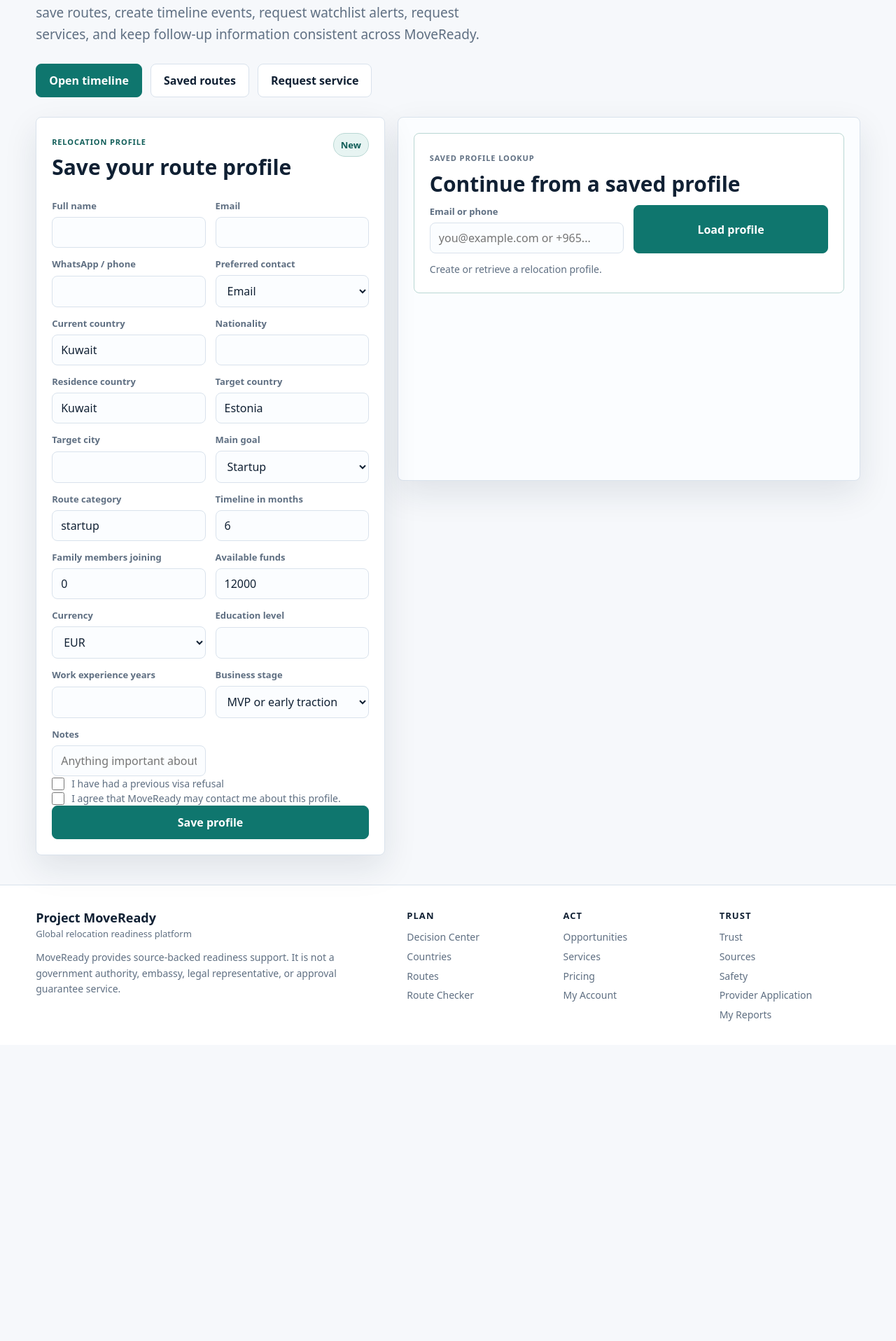
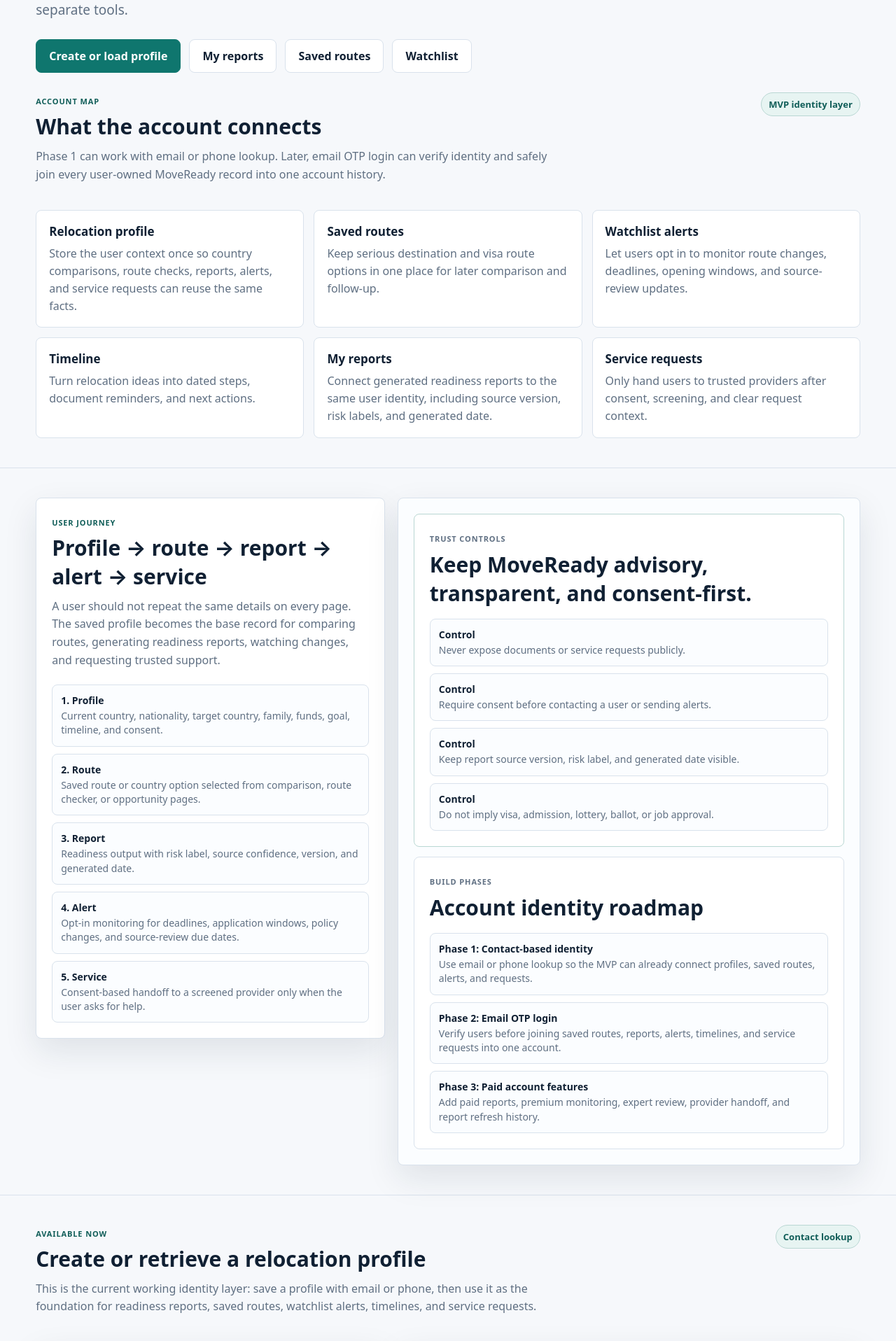
Before and after one commit to SirBM201/SirBM201-moveready-frontend, a Next.js app: page /dashboard in a window 1280 px wide. Shown: the part 524-2440 px from the top of the page at 70% size. Before the commit the page ends 2017 px from the top, so only its background shows below. Built offline with nearby package versions, Linux system fonts and the light colour scheme; no server answers.

Commit message:
Upgrade dashboard account center overview

```diff
--- a/app/dashboard/page.tsx
+++ b/app/dashboard/page.tsx
@@ -1,27 +1,164 @@
 import SiteHeader from "@/components/SiteHeader";
 import ProfileDashboard from "@/components/ProfileDashboard";
+
+const accountAreas = [
+  {
+    title: "Relocation profile",
+    detail: "Store the user context once so country comparisons, route checks, reports, alerts, and service requests can reuse the same facts.",
+    href: "#profile-dashboard",
+  },
+  {
+    title: "Saved routes",
+    detail: "Keep serious destination and visa route options in one place for later comparison and follow-up.",
+    href: "/saved-routes",
+  },
+  {
+    title: "Watchlist alerts",
+    detail: "Let users opt in to monitor route changes, deadlines, opening windows, and source-review updates.",
+    href: "/watchlist",
+  },
+  {
+    title: "Timeline",
+    detail: "Turn relocation ideas into dated steps, document reminders, and next actions.",
+    href: "/timeline",
+  },
+  {
+    title: "My reports",
+    detail: "Connect generated readiness reports to the same user identity, including source version, risk labels, and generated date.",
+    href: "/my-reports",
+  },
+  {
+    title: "Service requests",
+    detail: "Only hand users to trusted providers after consent, screening, and clear request context.",
+    href: "/services",
+  },
+];
+
+const trustControls = [
+  "Never expose documents or service requests publicly.",
+  "Require consent before contacting a user or sending alerts.",
+  "Keep report source version, risk label, and generated date visible.",
+  "Do not imply visa, admission, lottery, ballot, or job approval.",
+];
+
+const buildPhases = [
+  {
+    phase: "Phase 1",
+    title: "Contact-based identity",
+    detail: "Use email or phone lookup so the MVP can already connect profiles, saved routes, alerts, and requests.",
+  },
+  {
+    phase: "Phase 2",
+    title: "Email OTP login",
+    detail: "Verify users before joining saved routes, reports, alerts, timelines, and service requests into one account.",
+  },
+  {
+    phase: "Phase 3",
+    title: "Paid account features",
+    detail: "Add paid reports, premium monitoring, expert review, provider handoff, and report refresh history.",
+  },
+];
 
 export default function DashboardPage() {
   return (
     <main className="page-shell">
-      <SiteHeader sectionLabel="User dashboard" />
+      <SiteHeader sectionLabel="My Account" />
 
       <section className="hero-band compact-hero">
         <div className="hero-copy">
-          <span className="eyebrow">Available now: profile saving</span>
-          <h1>Build one relocation profile for reports, alerts, routes, and timelines.</h1>
+          <span className="eyebrow">Account Center design layer</span>
+          <h1>One profile should power every MoveReady action.</h1>
           <p className="lede">
-            Save the user context once, then use it to generate readiness reports, save routes, create timeline events, request watchlist alerts, request services, and keep follow-up information consistent across MoveReady.
+            The Account Center connects the user profile with saved routes, watchlist alerts, timelines, readiness reports, and service requests so MoveReady feels like one trusted relocation workspace instead of separate tools.
           </p>
           <div className="actions">
-            <a className="btn primary" href="/timeline">Open timeline</a>
+            <a className="btn primary" href="#profile-dashboard">Create or load profile</a>
+            <a className="btn" href="/my-reports">My reports</a>
             <a className="btn" href="/saved-routes">Saved routes</a>
-            <a className="btn" href="/services">Request service</a>
+            <a className="btn" href="/watchlist">Watchlist</a>
           </div>
         </div>
       </section>
 
       <section className="section no-top-pad">
+        <div className="section-heading-row">
+          <div>
+            <p className="overline">Account map</p>
+            <h2>What the account connects</h2>
+            <p className="section-intro">
+              Phase 1 can work with email or phone lookup. Later, email OTP login can verify identity and safely join every user-owned MoveReady record into one account history.
+            </p>
+          </div>
+          <span className="status-dot">MVP identity layer</span>
+        </div>
+
+        <div className="grid">
+          {accountAreas.map((area) => (
+            <a className="card" href={area.href} key={area.title}>
+              <h3>{area.title}</h3>
+              <p>{area.detail}</p>
+            </a>
+          ))}
+        </div>
+      </section>
+
+      <section className="section">
+        <div className="live-workspace">
+          <article className="workflow-panel">
+            <p className="overline">User journey</p>
+            <h2>Profile → route → report → alert → service</h2>
+            <p className="section-intro">
+              A user should not repeat the same details on every page. The saved profile becomes the base record for comparing routes, generating readiness reports, watching changes, and requesting trusted support.
+            </p>
+            <div className="mini-list">
+              <div><strong>1. Profile</strong><span>Current country, nationality, target country, family, funds, goal, timeline, and consent.</span></div>
+              <div><strong>2. Route</strong><span>Saved route or country option selected from comparison, route checker, or opportunity pages.</span></div>
+              <div><strong>3. Report</strong><span>Readiness output with risk label, source confidence, version, and generated date.</span></div>
+              <div><strong>4. Alert</strong><span>Opt-in monitoring for deadlines, application windows, policy changes, and source-review due dates.</span></div>
+              <div><strong>5. Service</strong><span>Consent-based handoff to a screened provider only when the user asks for help.</span></div>
+            </div>
+          </article>
+
+          <article className="result-panel">
+            <div className="result-stack">
+              <div className="result-block featured">
+                <p className="overline">Trust controls</p>
+                <h2>Keep MoveReady advisory, transparent, and consent-first.</h2>
+                <div className="mini-list">
+                  {trustControls.map((control) => (
+                    <div key={control}><strong>Control</strong><span>{control}</span></div>
+                  ))}
+                </div>
+              </div>
+
+              <div className="result-block">
+                <p className="overline">Build phases</p>
+                <h2>Account identity roadmap</h2>
+                <div className="mini-list">
+                  {buildPhases.map((item) => (
+                    <div key={item.phase}>
+                      <strong>{item.phase}: {item.title}</strong>
+                      <span>{item.detail}</span>
+                    </div>
+                  ))}
+                </div>
+              </div>
+            </div>
+          </article>
+        </div>
+      </section>
+
+      <section className="section" id="profile-dashboard">
+        <div className="section-heading-row">
+          <div>
+            <p className="overline">Available now</p>
+            <h2>Create or retrieve a relocation profile</h2>
+            <p className="section-intro">
+              This is the current working identity layer: save a profile with email or phone, then use it as the foundation for readiness reports, saved routes, watchlist alerts, timelines, and service requests.
+            </p>
+          </div>
+          <span className="status-dot">Contact lookup</span>
+        </div>
         <ProfileDashboard />
       </section>
     </main>
```
